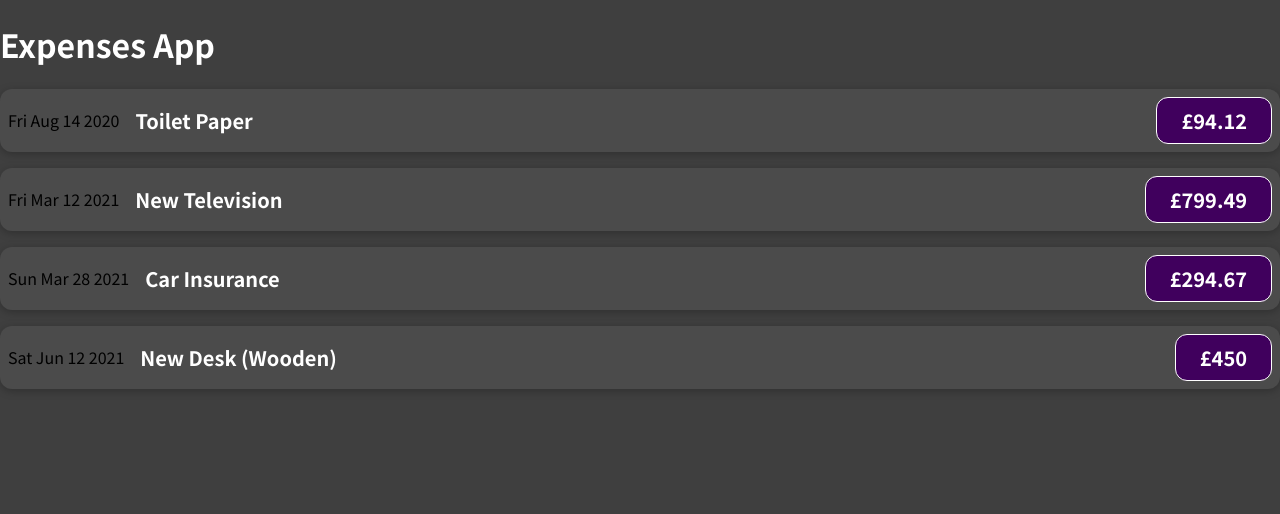
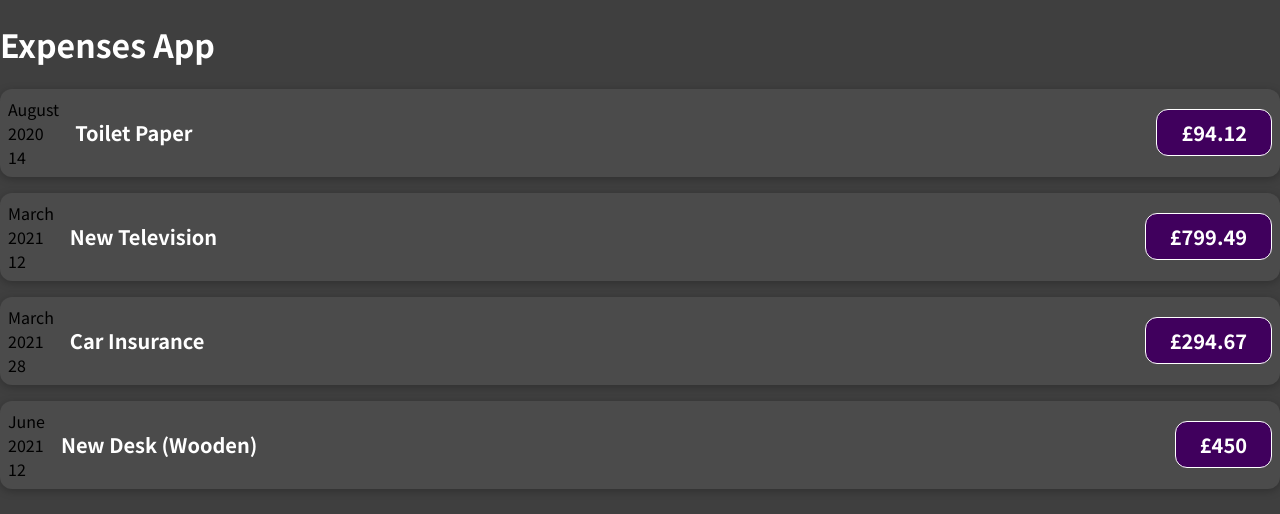
Before and after one commit to craigea92/expenses-app, a React (Create React App) app: page / in a window 1280 px wide. Shown: the top 514 px of the page. Built offline with nearby package versions, Linux system fonts and the light colour scheme.

Commit message:
Added variables for the year, month and day

```diff
--- a/src/components/ExpenseItem.jsx
+++ b/src/components/ExpenseItem.jsx
@@ -2,10 +2,17 @@
 import "./ExpenseItem.css";
 
 function ExpenseItem(props) {
+  const month = props.date.toLocaleString("en-US", { month: "long" });
+  const day = props.date.toLocaleString("en-US", { day: "2-digit" });
+  const year = props.date.getFullYear();
 
   return (
     <div className="expense-item">
-      <div>{props.date.toDateString()}</div>
+      <div>
+        <div>{month}</div>
+        <div>{year}</div>
+        <div>{day}</div>
+      </div>
       <div className="expense-item__description">
         <h2>{props.title}</h2>
         <div className="expense-item__price">£{props.amount}</div>
```
